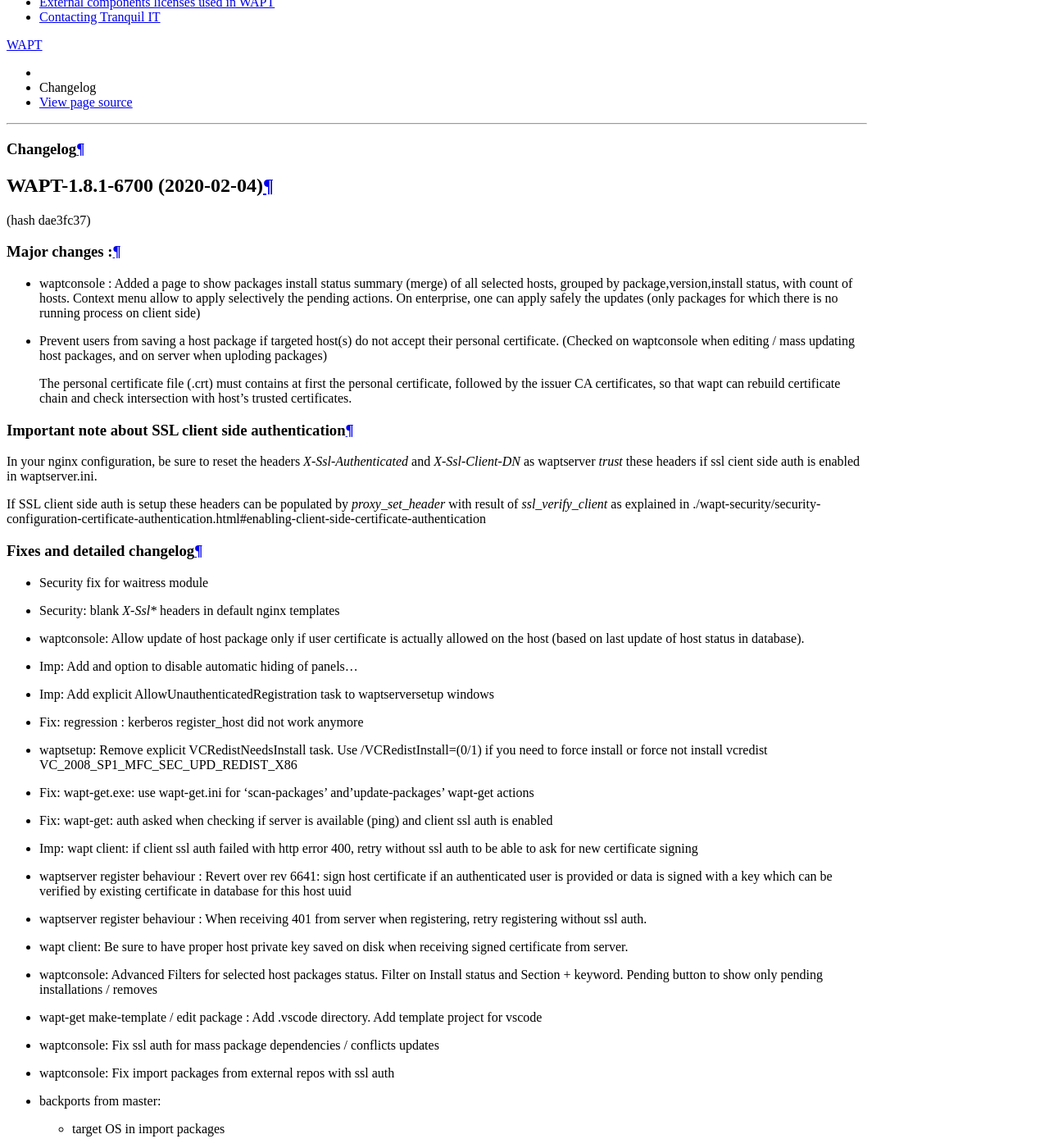
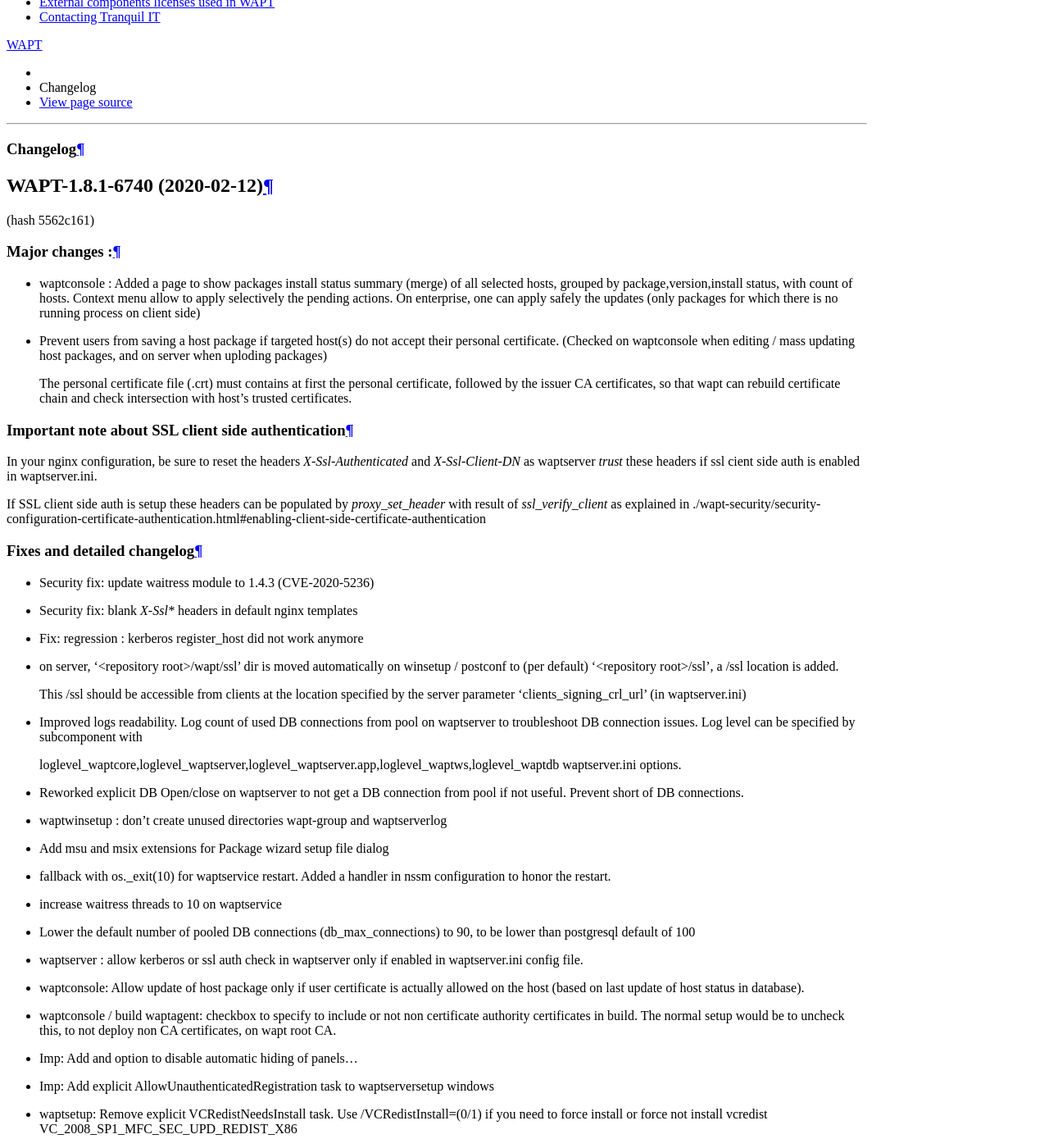
Before and after one commit to tranquilit/WAPT-Documentation, a Sphinx documentation site: the page built from source/wapt-changelog.rst, in a window 1280 px wide and 1400 px high, scrolled down 3677 px. Shown: the whole window at 82% size. Built offline with Sphinx 7.4.7 and the Read the Docs theme 2.0.0, drawn with Linux system fonts in a browser that asks for light colours; some of the changed text lies outside the part shown.

Commit message:
changelog 1.8.1.6740 5562c1617a

```diff
--- a/source/wapt-changelog.rst
+++ b/source/wapt-changelog.rst
@@ -12,9 +12,9 @@
 Changelog
 =========
 
-WAPT-1.8.1-6700 (2020-02-04)
+WAPT-1.8.1-6740 (2020-02-12)
 ----------------------------
-(hash dae3fc37)
+(hash 5562c161)
 
 Major changes :
 ++++++++++++++++++++++++++++
@@ -37,18 +37,42 @@
 Fixes and detailed changelog
 ++++++++++++++++++++++++++++
 
-* Security fix for waitress module
-
-* Security: blank `X-Ssl*` headers in default nginx templates
+* Security fix: update waitress module to 1.4.3 (CVE-2020-5236)
+
+* Security fix: blank `X-Ssl*` headers in default nginx templates
+
+* Fix: regression : kerberos register_host did not work anymore
+
+* on server, '<repository root>/wapt/ssl' dir is moved automatically on winsetup / postconf to (per default) '<repository root>/ssl', a /ssl location is added.
+
+  This /ssl should be accessible from clients at the location specified by the server parameter 'clients_signing_crl_url' (in waptserver.ini)
+
+* Improved logs readability. Log count of used DB connections from pool on waptserver to troubleshoot DB connection issues. Log level can be specified by subcomponent with
+
+  loglevel_waptcore,loglevel_waptserver,loglevel_waptserver.app,loglevel_waptws,loglevel_waptdb waptserver.ini options.
+
+* Reworked explicit DB Open/close on waptserver to not get a DB connection from pool if not useful. Prevent short of DB connections.
+
+* waptwinsetup : don't create unused directories wapt-group and waptserver\log
+
+* Add msu and msix extensions for Package wizard setup file dialog
+
+* fallback with os._exit(10) for waptservice restart. Added a handler in nssm configuration to honor the restart.
+
+* increase waitress threads to 10 on waptservice
+
+* Lower the default number of pooled DB connections (db_max_connections) to 90, to be lower than postgresql default of 100
+
+* waptserver : allow kerberos or ssl auth check in waptserver only if enabled in waptserver.ini config file.
 
 * waptconsole: Allow update of host package only if user certificate is actually allowed on the host (based on last update of host status in database).
 
+* waptconsole / build waptagent: checkbox to specify to include or not non certificate authority certificates in build. The normal setup would be to uncheck this, to not deploy non CA certificates, on wapt root CA.
+
 * Imp: Add and option to disable automatic hiding of panels...
 
 * Imp: Add explicit AllowUnauthenticatedRegistration task to waptserversetup windows
 
-* Fix: regression : kerberos register_host did not work anymore
-
 * waptsetup: Remove explicit VCRedistNeedsInstall task. Use /VCRedistInstall=(0/1) if you need to force install or force not install vcredist VC_2008_SP1_MFC_SEC_UPD_REDIST_X86
 
 * Fix: wapt-get.exe: use wapt-get.ini for 'scan-packages' and'update-packages' wapt-get actions
@@ -134,6 +156,12 @@
 * waptservice: use sys._exit(10) to ask nssm to restart service in case of unhandled exception in waptservice (loops..)
 
 * wapt client: don't log / store into db Wapt.runstatus if not changed
+
+* waptserver postconf: fix for rights on some wapt directories.
+
+* Add mutual conflicts to deb/rpm packages for waptagent/waptserver to avoid simultaneous install.
+
+*
 
 
 WAPT-1.8.0-6641 (2020-01-24)
```
Also changed, not shown: other parts of source/wapt-changelog.rst (+0 -2 lines).
